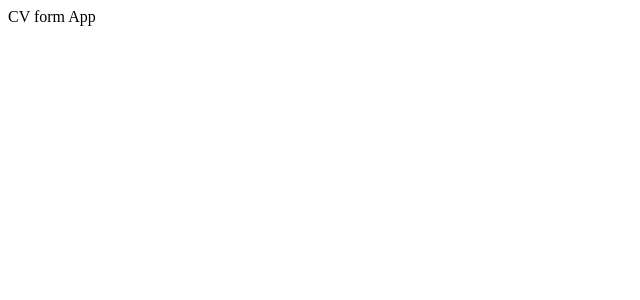
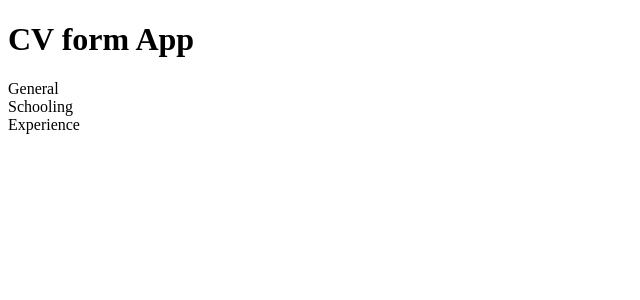
Before and after one commit to sky-pose-rick/cv-form, a React (Create React App) app: page / in a window 1280 px wide. Shown: the top 300 px of the page, without its empty margins (0-640 px from the left). Built offline with nearby package versions, Linux system fonts and the light colour scheme.

Commit message:
add basic tests for App.js

```diff
--- a/src/App.js
+++ b/src/App.js
@@ -10,7 +10,10 @@ class App extends Component {
   render() {
     return (
       <div className="App">
-        CV form App
+        <h1>CV form App</h1>
+        <div>General</div>
+        <div>Schooling</div>
+        <div>Experience</div>
       </div>
     );
   }
```
Also changed, not shown: 1 other file (tests, documents, lock files or other folders).
